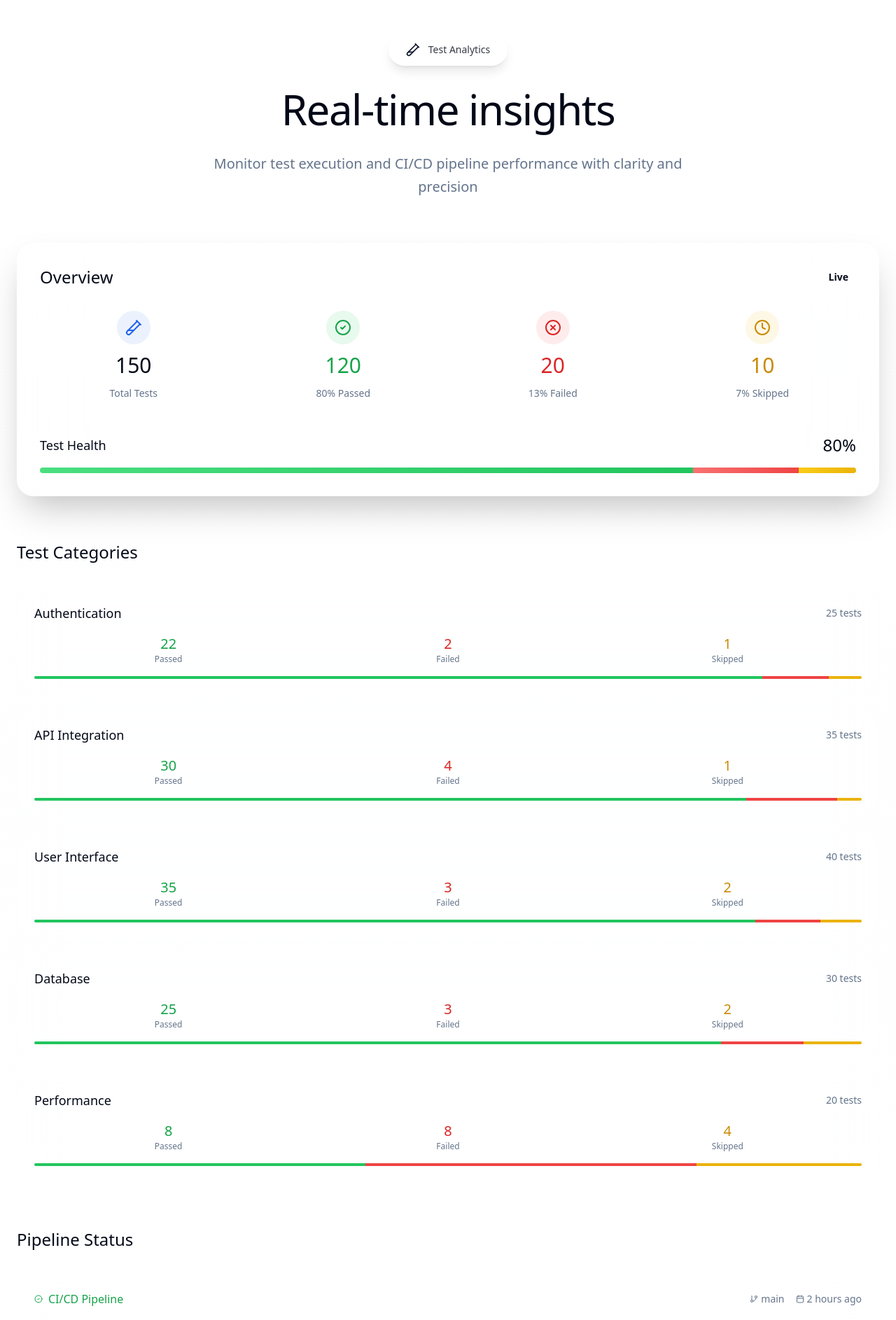
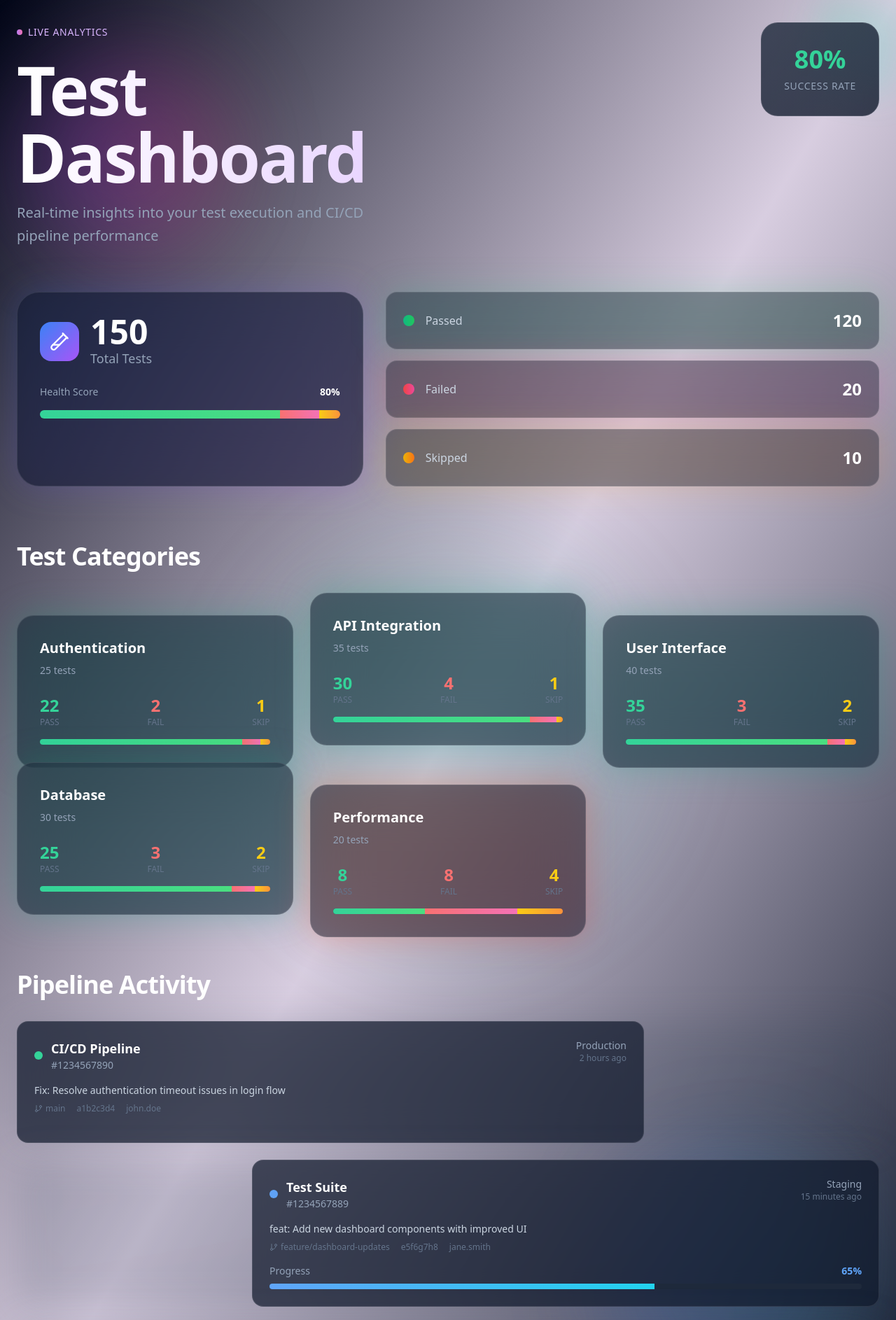
Before and after one commit to Rrrajat/test-case-dashboard-view, a React (Vite) app: page / in a window 1280 px wide. Shown: the top 1886 px of the page at 70% size. Built offline with nearby package versions, Linux system fonts and the light colour scheme.

Commit message:
Refactor UI design
Improve the user interface to be more modern, inspired by the Cred app design, and reduce the card-heavy layout.

```diff
--- a/src/components/TestDashboard.tsx
+++ b/src/components/TestDashboard.tsx
@@ -121,140 +121,167 @@ const TestDashboard = () => {
   };
 
   return (
-    <div className="min-h-screen bg-gradient-to-b from-background via-muted/5 to-background/80">
-      <div className="max-w-7xl mx-auto px-6 py-12 space-y-16">
+    <div className="min-h-screen bg-gradient-to-br from-slate-950 via-purple-950/20 to-slate-900 relative overflow-hidden">
+      {/* Background Elements */}
+      <div className="absolute inset-0">
+        <div className="absolute top-20 left-10 w-72 h-72 bg-gradient-to-r from-purple-600/30 to-pink-600/30 rounded-full blur-3xl" />
+        <div className="absolute bottom-20 right-10 w-96 h-96 bg-gradient-to-r from-blue-600/20 to-cyan-600/20 rounded-full blur-3xl" />
+        <div className="absolute top-1/2 left-1/2 transform -translate-x-1/2 -translate-y-1/2 w-[600px] h-[600px] bg-gradient-to-r from-emerald-600/10 to-teal-600/10 rounded-full blur-3xl" />
+      </div>
 
-        {/* Hero Section */}
-        <div className="text-center space-y-8">
-          <div className="inline-flex items-center gap-3 px-6 py-3 rounded-full bg-white/40 backdrop-blur-xl border border-white/20 shadow-lg">
-            <TestTube2 className="w-5 h-5 text-primary" />
-            <span className="text-sm font-medium text-foreground/80">Test Analytics</span>
+      <div className="relative z-10 max-w-7xl mx-auto px-6 py-8">
+
+        {/* Asymmetric Header */}
+        <div className="flex flex-col lg:flex-row items-start justify-between mb-16 gap-8">
+          <div className="flex-1">
+            <div className="inline-flex items-center gap-2 mb-6">
+              <div className="w-2 h-2 bg-gradient-to-r from-purple-400 to-pink-400 rounded-full animate-pulse" />
+              <span className="text-purple-300 text-sm font-medium tracking-wider uppercase">Live Analytics</span>
             </div>
-          <h1 className="text-6xl font-light tracking-tight text-foreground">
-            Real-time insights
+            <h1 className="text-7xl lg:text-8xl font-black text-transparent bg-clip-text bg-gradient-to-r from-white via-purple-200 to-pink-200 leading-none tracking-tight mb-4">
+              Test
+              <br />
+              Dashboard
             </h1>
-          <p className="text-xl text-muted-foreground font-light max-w-2xl mx-auto leading-relaxed">
-            Monitor test execution and CI/CD pipeline performance with clarity and precision
+            <p className="text-xl text-slate-400 max-w-lg leading-relaxed">
+              Real-time insights into your test execution and CI/CD pipeline performance
             </p>
           </div>
 
-        {/* Key Metrics - Glass Panel */}
-        <div className="bg-white/20 backdrop-blur-2xl rounded-3xl border border-white/30 p-8 shadow-2xl">
-          <div className="flex items-center justify-between mb-8">
-            <h2 className="text-2xl font-light text-foreground">Overview</h2>
-            <Badge variant="outline" className="bg-white/20 backdrop-blur-sm border-white/30 text-sm">
-              Live
-            </Badge>
+          {/* Floating Stats */}
+          <div className="relative">
+            <div className="absolute -top-8 -right-8 w-32 h-32 bg-gradient-to-br from-emerald-400/20 to-teal-400/20 rounded-3xl rotate-12 blur-xl" />
+            <div className="relative bg-gradient-to-br from-slate-800/80 to-slate-900/80 backdrop-blur-xl rounded-3xl p-8 border border-white/10">
+              <div className="text-center space-y-2">
+                <div className="text-4xl font-bold text-emerald-400">{passRate}%</div>
+                <div className="text-sm text-slate-400 uppercase tracking-wider">Success Rate</div>
               </div>
-
-          <div className="grid grid-cols-2 lg:grid-cols-4 gap-8">
-            <div className="text-center space-y-3">
-              <div className="w-12 h-12 mx-auto rounded-full bg-blue-500/10 flex items-center justify-center">
-                <TestTube2 className="w-6 h-6 text-blue-600" />
             </div>
-              <div className="text-3xl font-light text-foreground">{overall.total}</div>
-              <div className="text-sm text-muted-foreground">Total Tests</div>
-            </div>
-
-            <div className="text-center space-y-3">
-              <div className="w-12 h-12 mx-auto rounded-full bg-green-500/10 flex items-center justify-center">
-                <CheckCircle2 className="w-6 h-6 text-green-600" />
-              </div>
-              <div className="text-3xl font-light text-green-600">{overall.passed}</div>
-              <div className="text-sm text-muted-foreground">{passRate}% Passed</div>
-            </div>
-
-            <div className="text-center space-y-3">
-              <div className="w-12 h-12 mx-auto rounded-full bg-red-500/10 flex items-center justify-center">
-                <XCircle className="w-6 h-6 text-red-600" />
-              </div>
-              <div className="text-3xl font-light text-red-600">{overall.failed}</div>
-              <div className="text-sm text-muted-foreground">{failRate}% Failed</div>
-            </div>
-
-            <div className="text-center space-y-3">
-              <div className="w-12 h-12 mx-auto rounded-full bg-yellow-500/10 flex items-center justify-center">
-                <Clock className="w-6 h-6 text-yellow-600" />
-              </div>
-              <div className="text-3xl font-light text-yellow-600">{overall.skipped}</div>
-              <div className="text-sm text-muted-foreground">{skipRate}% Skipped</div>
           </div>
         </div>
 
-          {/* Elegant Progress Visualization */}
-          <div className="mt-12 space-y-4">
-            <div className="flex items-center justify-between">
-              <span className="text-lg font-light text-foreground">Test Health</span>
-              <span className="text-2xl font-light text-foreground">{passRate}%</span>
+        {/* Organic Metrics Layout */}
+        <div className="grid grid-cols-1 lg:grid-cols-12 gap-8 mb-20">
+
+          {/* Large Total Tests */}
+          <div className="lg:col-span-5 relative">
+            <div className="absolute inset-0 bg-gradient-to-br from-blue-600/20 to-purple-600/20 rounded-[2rem] blur-xl" />
+            <div className="relative bg-slate-900/60 backdrop-blur-2xl rounded-[2rem] p-8 border border-white/10 h-full">
+              <div className="flex items-center gap-4 mb-6">
+                <div className="w-14 h-14 bg-gradient-to-br from-blue-500 to-purple-500 rounded-2xl flex items-center justify-center">
+                  <TestTube2 className="w-7 h-7 text-white" />
                 </div>
-            <div className="h-2 bg-white/20 rounded-full overflow-hidden backdrop-blur-sm">
+                <div>
+                  <div className="text-5xl font-black text-white">{overall.total}</div>
+                  <div className="text-slate-400 text-lg">Total Tests</div>
+                </div>
+              </div>
+
+              {/* Curved Progress Bar */}
+              <div className="space-y-4">
+                <div className="flex justify-between text-sm">
+                  <span className="text-slate-400">Health Score</span>
+                  <span className="text-white font-semibold">{passRate}%</span>
+                </div>
+                <div className="h-3 bg-slate-800 rounded-full overflow-hidden">
                   <div className="flex h-full">
                     <div
-                  className="bg-gradient-to-r from-green-400 to-green-500 transition-all duration-1000"
+                      className="bg-gradient-to-r from-emerald-400 to-green-400"
                       style={{ width: `${passRate}%` }}
                     />
                     <div
-                  className="bg-gradient-to-r from-red-400 to-red-500 transition-all duration-1000"
+                      className="bg-gradient-to-r from-red-400 to-pink-400"
                       style={{ width: `${failRate}%` }}
                     />
                     <div
-                  className="bg-gradient-to-r from-yellow-400 to-yellow-500 transition-all duration-1000"
+                      className="bg-gradient-to-r from-yellow-400 to-orange-400"
                       style={{ width: `${skipRate}%` }}
                     />
                   </div>
                 </div>
               </div>
             </div>
+          </div>
 
-        {/* Category Breakdown - Minimal List */}
-        <div className="space-y-8">
-          <h2 className="text-2xl font-light text-foreground">Test Categories</h2>
+          {/* Stacked Mini Stats */}
+          <div className="lg:col-span-7 space-y-4">
+            {[
+              { value: overall.passed, label: 'Passed', color: 'from-emerald-500 to-green-500', bg: 'from-emerald-500/20 to-green-500/20' },
+              { value: overall.failed, label: 'Failed', color: 'from-red-500 to-pink-500', bg: 'from-red-500/20 to-pink-500/20' },
+              { value: overall.skipped, label: 'Skipped', color: 'from-yellow-500 to-orange-500', bg: 'from-yellow-500/20 to-orange-500/20' }
+            ].map((stat, index) => (
+              <div key={index} className="relative group">
+                <div className={`absolute inset-0 bg-gradient-to-r ${stat.bg} rounded-2xl blur-xl group-hover:blur-2xl transition-all duration-300`} />
+                <div className="relative bg-slate-900/40 backdrop-blur-xl rounded-2xl p-6 border border-white/10 flex items-center justify-between group-hover:bg-slate-900/60 transition-all duration-300">
+                  <div className="flex items-center gap-4">
+                    <div className={`w-4 h-4 bg-gradient-to-r ${stat.color} rounded-full`} />
+                    <span className="text-slate-300 font-medium">{stat.label}</span>
+                  </div>
+                  <div className="text-2xl font-bold text-white">{stat.value}</div>
+                </div>
+              </div>
+            ))}
+          </div>
+        </div>
 
-          <div className="space-y-4">
+        {/* Creative Category Grid */}
+        <div className="mb-20">
+          <h2 className="text-4xl font-bold text-white mb-8 tracking-tight">Test Categories</h2>
+
+          <div className="grid grid-cols-1 md:grid-cols-2 lg:grid-cols-3 gap-6">
             {categories.map((category, index) => {
               const categoryPassRate = Math.round((category.passed / category.total) * 100);
-              const categoryFailRate = Math.round((category.failed / category.total) * 100);
-              const categorySkipRate = Math.round((category.skipped / category.total) * 100);
+              const isHighPerforming = categoryPassRate >= 80;
 
               return (
                 <div
                   key={index}
-                  className="bg-white/10 backdrop-blur-xl rounded-2xl border border-white/20 p-6 hover:bg-white/15 transition-all duration-300"
+                  className={`relative group ${index % 2 === 0 ? 'lg:translate-y-8' : ''}`}
                 >
-                  <div className="flex items-center justify-between mb-4">
-                    <h3 className="text-lg font-medium text-foreground">{category.name}</h3>
-                    <span className="text-sm text-muted-foreground">{category.total} tests</span>
+                  <div className={`absolute inset-0 bg-gradient-to-br ${
+                    isHighPerforming
+                      ? 'from-emerald-600/30 to-teal-600/30'
+                      : 'from-orange-600/30 to-red-600/30'
+                  } rounded-3xl blur-xl group-hover:blur-2xl transition-all duration-500`} />
+
+                  <div className="relative bg-slate-900/50 backdrop-blur-2xl rounded-3xl p-8 border border-white/10 group-hover:border-white/20 transition-all duration-300">
+                    <div className="mb-6">
+                      <h3 className="text-xl font-bold text-white mb-2">{category.name}</h3>
+                      <div className="text-sm text-slate-400">{category.total} tests</div>
                     </div>
 
-                  <div className="grid grid-cols-3 gap-4 mb-4">
+                    <div className="space-y-4">
+                      <div className="flex justify-between items-end">
                         <div className="text-center">
-                      <div className="text-xl font-light text-green-600">{category.passed}</div>
-                      <div className="text-xs text-muted-foreground">Passed</div>
+                          <div className="text-2xl font-bold text-emerald-400">{category.passed}</div>
+                          <div className="text-xs text-slate-500">PASS</div>
                         </div>
                         <div className="text-center">
-                      <div className="text-xl font-light text-red-600">{category.failed}</div>
-                      <div className="text-xs text-muted-foreground">Failed</div>
+                          <div className="text-2xl font-bold text-red-400">{category.failed}</div>
+                          <div className="text-xs text-slate-500">FAIL</div>
                         </div>
                         <div className="text-center">
-                      <div className="text-xl font-light text-yellow-600">{category.skipped}</div>
-                      <div className="text-xs text-muted-foreground">Skipped</div>
+                          <div className="text-2xl font-bold text-yellow-400">{category.skipped}</div>
+                          <div className="text-xs text-slate-500">SKIP</div>
                         </div>
                       </div>
 
-                  <div className="h-1 bg-white/20 rounded-full overflow-hidden">
+                      <div className="h-2 bg-slate-800 rounded-full overflow-hidden">
                         <div className="flex h-full">
                           <div
-                        className="bg-green-500 transition-all duration-500"
-                        style={{ width: `${categoryPassRate}%` }}
+                            className="bg-gradient-to-r from-emerald-400 to-green-400"
+                            style={{ width: `${(category.passed / category.total) * 100}%` }}
                           />
                           <div
-                        className="bg-red-500 transition-all duration-500"
-                        style={{ width: `${categoryFailRate}%` }}
+                            className="bg-gradient-to-r from-red-400 to-pink-400"
+                            style={{ width: `${(category.failed / category.total) * 100}%` }}
                           />
                           <div
-                        className="bg-yellow-500 transition-all duration-500"
-                        style={{ width: `${categorySkipRate}%` }}
+                            className="bg-gradient-to-r from-yellow-400 to-orange-400"
+                            style={{ width: `${(category.skipped / category.total) * 100}%` }}
                           />
+                        </div>
+                      </div>
                     </div>
                   </div>
                 </div>
@@ -263,54 +290,67 @@ const TestDashboard = () => {
           </div>
         </div>
 
-        {/* GitHub Actions - Clean List */}
-        <div className="space-y-8">
-          <h2 className="text-2xl font-light text-foreground">Pipeline Status</h2>
+        {/* Pipeline Status - Fluid Layout */}
+        <div>
+          <h2 className="text-4xl font-bold text-white mb-8 tracking-tight">Pipeline Activity</h2>
 
-          <div className="space-y-3">
+          <div className="space-y-6">
             {mockGHAData.map((run, index) => (
               <div
                 key={index}
-                className="bg-white/10 backdrop-blur-xl rounded-2xl border border-white/20 p-6 hover:bg-white/15 transition-all duration-300"
+                className={`relative group flex ${index % 2 === 0 ? 'justify-start' : 'justify-end'}`}
               >
-                <div className="flex items-center justify-between mb-4">
+                <div className={`w-full max-w-4xl ${index % 2 === 0 ? 'lg:mr-20' : 'lg:ml-20'}`}>
+                  <div className="absolute inset-0 bg-gradient-to-br from-slate-600/20 to-slate-700/20 rounded-2xl blur-xl" />
+
+                  <div className="relative bg-slate-900/70 backdrop-blur-xl rounded-2xl p-6 border border-white/10 group-hover:border-white/20 transition-all duration-300">
+                    <div className="flex items-start justify-between mb-4">
                       <div className="flex items-center gap-3">
-                    <div className={cn("flex items-center gap-2", getStatusColor(run.status))}>
-                      {getStatusIcon(run.status)}
-                      <span className="font-medium">{run.workflowName}</span>
-                    </div>
-                  </div>
-                  <div className="flex items-center gap-4 text-sm text-muted-foreground">
-                    <div className="flex items-center gap-1">
-                      <GitBranch className="w-3 h-3" />
-                      <span>{run.branch}</span>
-                    </div>
-                    <div className="flex items-center gap-1">
-                      <Calendar className="w-3 h-3" />
-                      <span>{run.startTime}</span>
-                    </div>
+                        <div className={cn("w-3 h-3 rounded-full", {
+                          'bg-emerald-400': run.status === 'success',
+                          'bg-red-400': run.status === 'failure',
+                          'bg-blue-400 animate-pulse': run.status === 'in_progress'
+                        })} />
+                        <div>
+                          <div className="text-lg font-semibold text-white">{run.workflowName}</div>
+                          <div className="text-sm text-slate-400">{run.runId}</div>
                         </div>
                       </div>
 
-                <div className="flex items-center justify-between mb-3">
-                  <div className="text-sm text-muted-foreground">{run.commitMessage}</div>
-                  <div className="text-sm font-mono text-muted-foreground">{run.commitHash}</div>
+                      <div className="text-right">
+                        <div className="text-sm text-slate-400">{run.environment}</div>
+                        <div className="text-xs text-slate-500">{run.startTime}</div>
+                      </div>
+                    </div>
+
+                    <div className="mb-4">
+                      <div className="text-sm text-slate-300 mb-2">{run.commitMessage}</div>
+                      <div className="flex items-center gap-4 text-xs text-slate-500">
+                        <span className="flex items-center gap-1">
+                          <GitBranch className="w-3 h-3" />
+                          {run.branch}
+                        </span>
+                        <span>{run.commitHash}</span>
+                        <span>{run.triggeredBy}</span>
+                      </div>
                     </div>
 
                     {run.status === 'in_progress' && (
                       <div className="space-y-2">
                         <div className="flex justify-between text-sm">
-                      <span className="text-muted-foreground">Progress</span>
-                      <span className="text-foreground">{run.progress}%</span>
+                          <span className="text-slate-400">Progress</span>
+                          <span className="text-blue-400 font-semibold">{run.progress}%</span>
                         </div>
-                    <div className="h-1 bg-white/20 rounded-full overflow-hidden">
+                        <div className="h-2 bg-slate-800 rounded-full overflow-hidden">
                           <div
-                        className="h-full bg-blue-500 transition-all duration-500"
+                            className="h-full bg-gradient-to-r from-blue-400 to-cyan-400 transition-all duration-500"
                             style={{ width: `${run.progress}%` }}
                           />
                         </div>
                       </div>
                     )}
+                  </div>
+                </div>
               </div>
             ))}
           </div>
```
Lines whose indentation alone changed are shown as unchanged.
